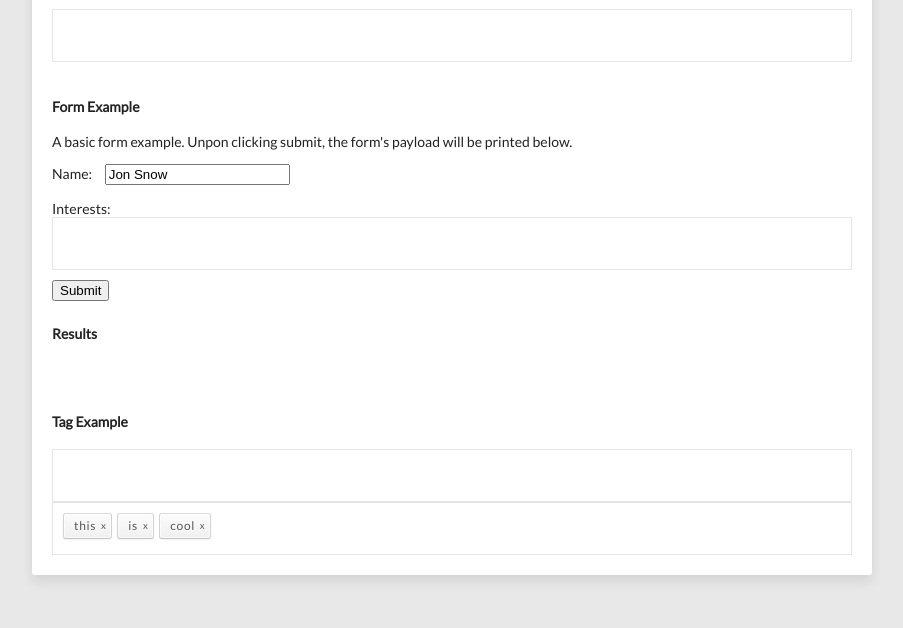
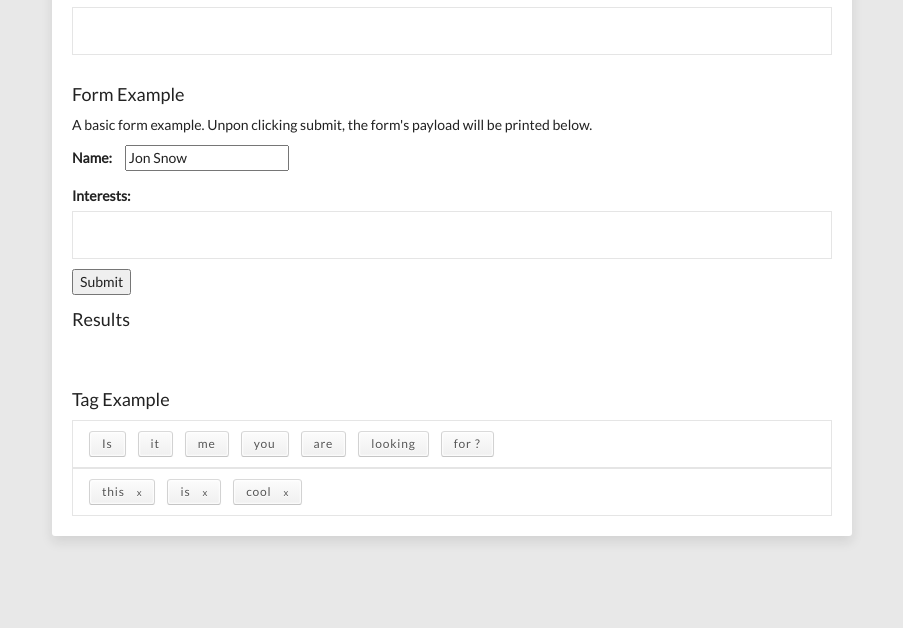
Before and after one commit to edwinv710/taggableInput, a website: page index.html in a window 1280 px wide. Shown: the part 172-800 px from the top of the page, without its empty margins (188-1091 px from the left). Drawn offline with nearby package versions, Linux system fonts and the light colour scheme.

Commit message:
Change css to relative em sizing and add the ability to include custom close icon'

```diff
--- a/css/tag2Input.css
+++ b/css/tag2Input.css
@@ -1,40 +1,60 @@
 .taggable-input {
   background-color: white;
   border: solid 1px rgba(0,0,0,0.1);
-  padding: 10px;
+  padding: 10px 10px 5px 10px;
   position: relative;
   cursor: text;
   font-size: 12px;
   line-height: 2;
 }
 
+.taggable-input .taggable-label .ti-label-drop{
+  position: absolute;
+  z-index: 0;
+  width: 50%;
+  top: 0;
+  bottom: 0;
+}
+
+.taggable-input .taggable-label .ti-label-drop:last-of-type  { right: 0; }
+.taggable-input .taggable-label .ti-label-drop:first-of-type { left: 0; }
+
 .taggable-input .taggable-label {
-  margin-right: 5px;
-  letter-spacing: .7px;
   display: inline-table;
   position: relative;
   max-width: 100%;
+  text-decoration: none;
+  margin-bottom: 5px;
+  overflow: hidden;
+  padding: 0 0.5em 0 0.5em;
+}
+
+.taggable-input .taggable-label .ti-label-body.simple {
+  letter-spacing: 0.07em;
+  text-shadow: 0 0.1em white;
   color: #555;
-  text-decoration: none;
-  text-shadow: 0 1px white;
   background: #fafafa;
-  border: 1px solid;
+  border: 0.1em solid;
   border-color: #dadada #d2d2d2 #c5c5c5;
-  border-radius: 3px;
+  border-radius: 0.3em;
   background-image: -webkit-linear-gradient(top, #fcfcfc, #f0f0f0);
   background-image: -moz-linear-gradient(top, #fcfcfc, #f0f0f0);
   background-image: -o-linear-gradient(top, #fcfcfc, #f0f0f0);
   background-image: linear-gradient(to bottom, #fcfcfc, #f0f0f0);
-  -webkit-box-shadow: inset 0 0 0 1px rgba(255, 255, 255, 0.7), 0 1px 2px rgba(0, 0, 0, 0.05);
-  box-shadow: inset 0 0 0 1px rgba(255, 255, 255, 0.7), 0 1px 2px rgba(0, 0, 0, 0.05);
-  margin-bottom: 5px;
-  overflow: hidden;
+  -webkit-box-shadow: inset 0 0 0 0.1em rgba(255, 255, 255, 0.7), 0 0.1em 0.2em rgba(0, 0, 0, 0.05);
+  box-shadow: inset 0 0 0 0.1em rgba(255, 255, 255, 0.7), 0 0.1em 0.1em rgba(0, 0, 0, 0.05);
+  padding: 0 1em;
+}
+.taggable-input .taggable-label .ti-label-body {
+  position: relative;
+  z-index: 1;
+  margin: 0 auto;
 }
 
-.taggable-input .taggable-label span       {
+/*.taggable-input .taggable-label span       {
   display: table-cell;
   min-width: 10px;
- }
+ }*/
 
  .taggable-input .taggable-label[draggable] { cursor: move; }
 
@@ -45,10 +65,21 @@
   font-size: inherit;
   max-width: 100% !important;
   line-height: inherit;
-  margin-bottom: 5px;
+  margin: 0 0 5px 5px;
+}
+.taggable-input .taggable-label .ti-label-body .ti-label-close {
+  cursor: pointer;
+  text-align: center;
+  vertical-align: baseline;
+  display: inline-block;
+  line-height: 1.26;
+  margin-left: 1em;
+}
+.taggable-input .taggable-label .ti-label-body .ti-label-close span {
+  font-size: 80%;
 }
 
-.taggable-input .taggable-label.close .drop-side:last-of-type {
+/*.taggable-input .taggable-label.close .drop-side:last-of-type {
   cursor: pointer;
   text-align: center;
   min-width: 15px;
@@ -59,9 +90,14 @@
   content: 'x';
   font-size: 80%;
   display: block;
-}
+}*/
 
-.taggable-input .taggable-label .content[contenteditable] {
-  cursor: text;
+.taggable-input .taggable-label .ti-label-body .ti-label-content {
+  line-height: 1;
+  vertical-align: baseline;
   display: inline-block;
 }
+.taggable-input .taggable-label .ti-label-body .ti-label-content[contenteditable="true"] {
+  cursor: text;
+  z-index: 2;
+}
--- a/index.html
+++ b/index.html
@@ -7,7 +7,7 @@
   <title>Taggable Input Example</title>
   <meta name="description" content="Taggable Input example">
   <meta name="author" content="Edwin Velasquez">
-
+  <link rel="stylesheet" href="https://maxcdn.bootstrapcdn.com/bootstrap/3.3.7/css/bootstrap.min.css" integrity="sha384-BVYiiSIFeK1dGmJRAkycuHAHRg32OmUcww7on3RYdg4Va+PmSTsz/K68vbdEjh4u" crossorigin="anonymous">
   <link rel="stylesheet" href="css/tag2Input.css?v=1.0">
   <style>
     @import url('https://fonts.googleapis.com/css?family=Lato');
@@ -76,7 +76,7 @@
     <p class='payload'>
     </p>
     <h4> Tag Example </h4>
-    <div class=taggable-input data-close=false > </div>
+    <div class=taggable-input data-close=false data-label-class='label label-success' data-values="Is,it,me,you,are,looking,for ?"> </div>
     <input class=taggable-input data-draggable=false data-values="this,is,cool" />
   </section>
   <script src="js/tag2Input.js"></script>
--- a/js/tag2Input.js
+++ b/js/tag2Input.js
@@ -1,20 +1,79 @@
 var TaggableInput = ( function() {
 
-  var defaultClass     = { label: 'taggable-label', container: 'taggable-input' };
+  var defaults = {
+    labelClass          : 'simple',
+    labelContainerClass : 'taggable-label',
+    containerClass      : 'taggable-input',
+    close               : '<span>x</span>'
+  };
+
   var defaultDelimiter = { keycode: [ 13 ], separator: undefined };
 
-  var inputCache = {};
+  var inputCache    = {};
+  var booleanValues = {
+    true:  [ 't', 'true' , '1', 1, true  ],
+    false: [ 'f', 'false', '0', 0, false ]
+  }
 
   var events = {
     beforeInsert : function ( text, index ) { return text; },
     afterInsert  : function ( label, index, text ) { }
   };
 
+  var createElementFromString = function( element ) {
+    console.log( element );
+    if ( element instanceof HTMLElement ) return element;
+    var parent = document.createElement('div');
+    parent.innerHTML = element;
+    console.log( parent );
+    return parent.childNodes[0];
+  };
+
+  var attachDragListeners = function ( taggableInput ) {
+    var dragged;
+    var reference;
+
+    taggableInput.container.addEventListener("dragstart", function( event ) {
+      dragged   = event.target;
+      reference = dragged.nextSibling;
+      dragged.style.opacity = .7;
+    }, false);
+
+    taggableInput.container.addEventListener("dragend", function( event ) {
+      dragged.style.opacity = "";
+      dragged = undefined;
+      reference = undefined;
+      taggableInput._reset();
+    }, false);
+
+    taggableInput.container.addEventListener("dragenter", function( event ) {
+      if ( !dragged ) return;
+      if( !taggableInput.container.contains(event.target) )
+        dragged.parentNode.insertBefore( dragged, reference );
+      else if ( event.target.className.includes("ti-label-drop") && !event.target.previousElementSibling )
+        event.target.parentNode.parentNode.insertBefore( dragged, event.target.parentNode);
+      else if ( event.target.className.includes("ti-label-drop") )
+        event.target.parentNode.parentNode.insertBefore( dragged, event.target.parentNode.nextSibling);
+    }, false);
+
+    taggableInput.container.addEventListener("dragleave", function( event ) {
+      if ( !dragged ) return;
+      if ( taggableInput.container === event.target ) dragged.parentNode.insertBefore( dragged, reference );
+    }, false);
+
+    taggableInput.container.addEventListener("drop", function( event ) {
+      event.preventDefault();
+    }, false);
+  };
+
   var embedTaggableInput = function(){
-    var elements = document.querySelectorAll('.taggable-input:not([data-complete="true"])');
+    var elements = document.querySelectorAll('.'+defaults.containerClass+':not([data-complete="true"])');
     for ( var i = 0; i < elements.length; i++ ) {
       var attributes = [].reduce.apply(  elements[ i ].attributes, [ function( obj, attr ) {
-        if ( attr.name.includes( 'data-' ) ) obj[ attr.name.replace('data-', '') ]  = attr.value;
+        if ( attr.name.includes( 'data-' ) )
+          obj[ attr.name.replace('data-', '').replace(/(\-\w)/, function ( matches ) {
+            return matches[1].toUpperCase()
+          } ) ]  = attr.value;
         return obj;
       }, {} ]);
       var taggableInput  =  new TaggableInput( elements[i], attributes );
@@ -47,7 +106,7 @@ var TaggableInput = ( function() {
       container = document.createElement( 'div' );
       input.parentNode.insertBefore( container, input );
     }
-    container.className = ' ' + defaultClass.container;
+    container.className = ' ' + defaults.containerClass;
     container.id = container.id || Math.random().toString(36).substring( 2, 18 ).toUpperCase();
     container.dataset.complete = true;
     container.onclick   = function( e ) {
@@ -75,7 +134,7 @@ var TaggableInput = ( function() {
   var createHiddenInput = function( name, index, label) {
     var input = document.createElement( 'input' );
     var id    = label.getAttribute( 'data-cid' );
-    var text  = label.getElementsByClassName('content')[0].innerText;
+    var text  = label.getElementsByClassName('ti-label-content')[0].innerText;
     input.setAttribute( 'type', 'hidden' );
     input.name  = name+'['+index+']';
     input.value = text;
@@ -118,41 +177,15 @@ var TaggableInput = ( function() {
     input.removeAttribute('name');
   };
 
-  var dropCallback = function ( isLeft, taggableInput ) {
-    return function(e) {
-      var query  = '.' + defaultClass.label + '[data-cid="' +  e.dataTransfer.getData('item') + '"]';
-      var item   = document.querySelector(query);
-      var parent = e.target.parentNode;
-      var target = isLeft ? parent : parent.nextSibling;
-      parent.parentNode.insertBefore( item, target );
-      taggableInput._reset();
-      e.stopPropagation();
-      return false;
-    }
-  }
-
-  var createLabel = function( taggableInput, item ) {
-    var id      = Math.random().toString(36).substr(2, 18).toUpperCase();
-    var outer   = document.createElement('div' );
-    var left    = document.createElement('span');
-    var content = document.createElement('span');
-    var right   = document.createElement('span');
-
-    outer.setAttribute ( 'data-cid', id );
-    outer.className = defaultClass.label+' close'
-
-    content.innerText = item;
-    content.className = 'content';
-
-    if ( taggableInput.editable ) {
+  var addEditableListeners = function ( content ) {
     content.setAttribute('contenteditable', true);
     content.addEventListener('keydown', function(e){
       if ( e.which === 13 ) e.preventDefault();
-        else if ( e.which === 8 && this.innerHTML.length === 1 )
-          this.parentNode.parentNode.removeChild(this.parentNode);
+      else if ( e.which === 8 && this.innerText.length === 1 )
+        this.parentNode.parentNode.parentNode.removeChild(this.parentNode);
     });
     content.addEventListener('blur', function(e) {
-        var id      = this.parentNode.getAttribute( 'data-cid' );
+      var id      = this.parentNode.parentNode.getAttribute( 'data-cid' );
       var input   = inputCache[ id ];
       input.value = this.innerText;
     });
@@ -161,57 +194,61 @@ var TaggableInput = ( function() {
         if( this.innerHTML.length == 0 ) this.parentNode.parentNode.removeChild(this.parentNode);
       });
     });
+  };
+
+  var addCloseListeners = function ( taggableInput, labelBody ) {
+    var closeNode = document.createElement( 'div' );
+    closeNode.className = 'ti-label-close';
+    closeNode.appendChild( taggableInput.closeElement.cloneNode(true) );
+    closeNode.addEventListener('click', function (e) {
+      taggableInput.remove( labelBody.parentNode );
+    });
+    labelBody.appendChild( closeNode );
+  };
+
+  var createLabel = function( taggableInput, item ) {
+    var id          = Math.random().toString(36).substr(2, 18).toUpperCase();
+    var label       = document.createElement('div');
+    label.className = defaults.labelContainerClass;
+    label.innerHTML = "<div class='ti-label-drop'></div>"      +
+                      "<div class='ti-label-body'>"            +
+                        "<div class='ti-label-content'></div>" +
+                      "</div>"                                 +
+                      "<div class='ti-label-drop'></div>"
+    label.setAttribute ( 'data-cid', id );
+
+    var content = label.getElementsByClassName('ti-label-content')[0];
+    content.innerText = item;
+    content.parentNode.className += ' '+taggableInput.labelClass;
+
+    if ( taggableInput.editable ) addEditableListeners ( content );
+    if ( taggableInput.close    ) addCloseListeners    ( taggableInput, content.parentNode );
+    if ( taggableInput.draggable ) {
+      label.setAttribute('draggable', 'true');
     }
 
-    if ( taggableInput.close ) {
-      outer.className += ' close';
-      right.addEventListener('click', function (e) {
-        taggableInput.remove( this.parentNode );
-      });
-    }
-
-    left.className  = 'drop-side';
-    right.className = 'drop-side';
-
-    outer.appendChild( left    );
-    outer.appendChild( content );
-    outer.appendChild( right   );
-
-    if ( taggableInput.draggable ) {
-      outer.setAttribute('draggable', 'true');
-      left.addEventListener ('dragenter', function (e) { e.preventDefault(); return true; });
-      right.addEventListener('dragenter', function (e) { e.preventDefault(); return true; });
-      left.addEventListener ('dragover' , function (e) { e.preventDefault(); return true; });
-      right.addEventListener('dragover' , function (e) { e.preventDefault(); return true; });
-
-      left.addEventListener ('drop', dropCallback( true, taggableInput  ) );
-      right.addEventListener('drop', dropCallback( false, taggableInput ) );
-
-      outer.addEventListener('dragstart', function (e) {
-        e.dataTransfer.setData('item', this.getAttribute( 'data-cid' ) );
-        return true;
-      });
-    }
-
-
-    return outer;
+    return label;
   };
 
   var TaggableInput = function( container, opts ) {
     var opts   = opts || {};
+    opts.label = opts.label || {};
+
     var values = parseValues( opts.values );
-    this.hiddenSpan = createHiddenSpan();
-    this.delimiter  = parseDelimiters(  opts.delimiter );
-    this.editable   = opts.editable  != false;
-    this.draggable  = opts.draggable != false;
-    this.close      = opts.close     != false;
-    this.backspace  = opts.backspace != false;
-    this.input      = createInput( this, container,  this.hiddenSpan );
-    this.container  = createContainer( container, this.input );
-    this.id         = this.container.id;
-    if ( this.input.name ) this.name = this.input.name;
+    this.labelClass   = opts.label.klass || opts.labelKlass ||  defaults.labelClass;
+    this.closeElement = createElementFromString( opts.label.close || opts.labelClose ||  defaults.close );
+    this.hiddenSpan  = createHiddenSpan();
+    this.delimiter   = parseDelimiters(  opts.delimiter );
+    this.editable    = !booleanValues.false.includes( opts.editable );
+    this.draggable   = !booleanValues.false.includes( opts.draggable );
+    this.close       = !booleanValues.false.includes( opts.close );
+    this.backspace   = !booleanValues.false.includes( opts.backspace );
+    this.input       = createInput( this, container,  this.hiddenSpan );
+    this.container   = createContainer( container, this.input );
+    this.id          = this.container.id;
+    if  ( this.draggable  ) attachDragListeners( this );
+    if  ( this.input.name ) this.name = this.input.name;
     for ( var i in events ) this[ i ] = opts[ i ] || events[ i ];
-
     build( this.container, this.input, this.hiddenSpan );
     TaggableInput.elements[ this.id ] = this;
     this.add ( values );
@@ -244,7 +281,7 @@ var TaggableInput = ( function() {
       return label;
     },
     tags: function( index ) {
-      var tags = this.container.getElementsByClassName( defaultClass.label );
+      var tags = this.container.getElementsByClassName( defaults.labelContainerClass );
       if ( !index ) return tags;
       index = ( tags.length + index ) % tags.length;
       return tags[index];
```
Lines whose indentation alone changed are shown as unchanged.
